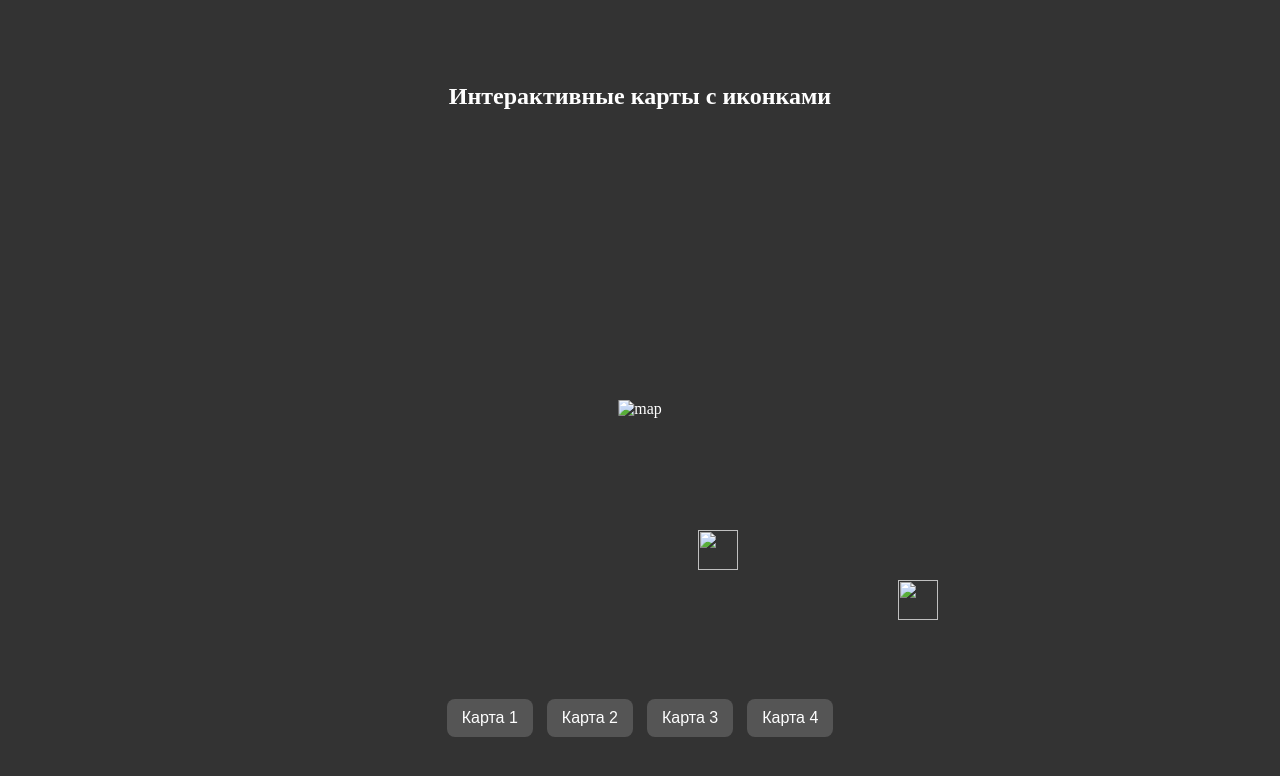
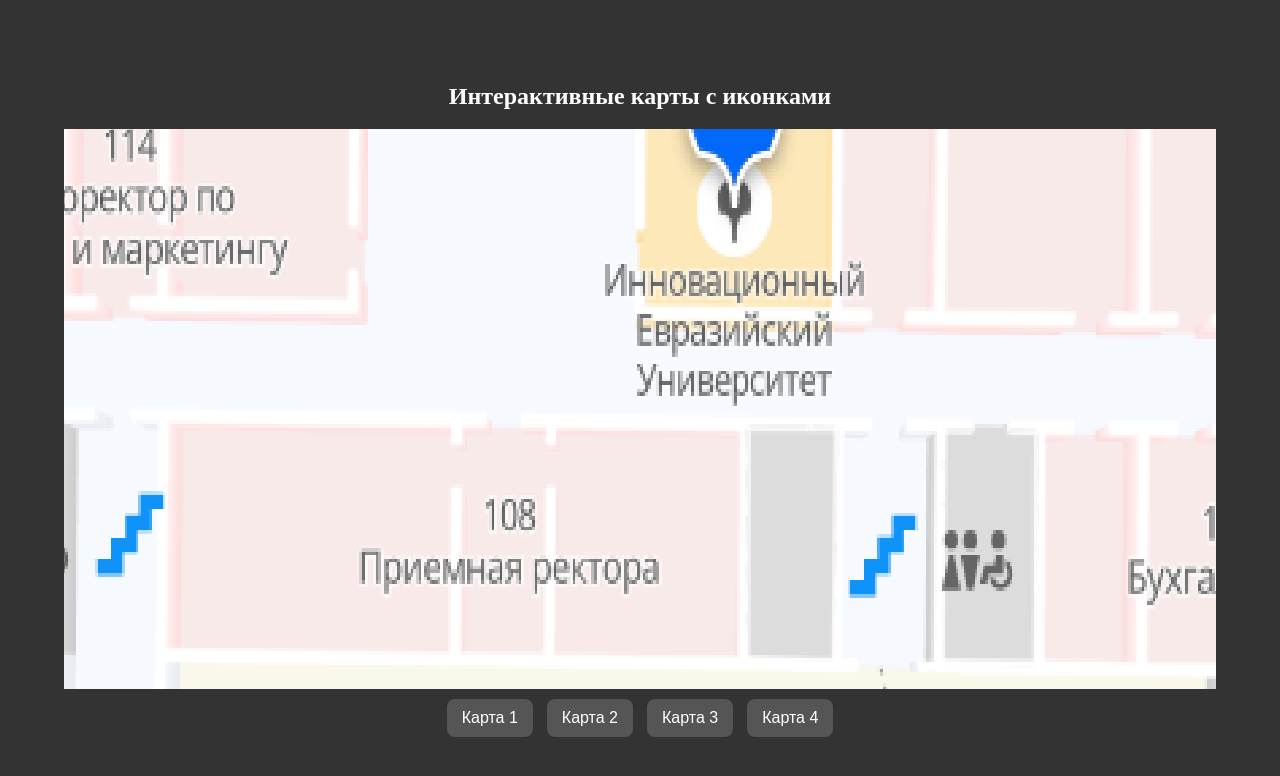
Before and after one commit to freedickman7-sys/ineumapqveste.github.io, a plain HTML site: page index.html in a window 1280 px wide. Drawn offline with Linux system fonts and the light colour scheme.

Commit message:
Update index.html

```diff
--- a/index.html
+++ b/index.html
@@ -66,17 +66,17 @@
 <body>
   <h2>Интерактивные карты с иконками</h2>
   <div id="map-container">
-    <img id="map" src="images/map1.png" alt="map">
+    <img id="map" src="image/map1.png" alt="map">
     <!-- Иконки -->
-    <img class="icon" id="icon0" src="">
-    <img class="icon" id="icon1" src="">
-    <img class="icon" id="icon2" src="">
-    <img class="icon" id="icon3" src="">
-    <img class="icon" id="icon4" src="">
-    <img class="icon" id="icon5" src="">
-    <img class="icon" id="icon6" src="">
-    <img class="icon" id="icon7" src="">
-    <img class="icon" id="icon8" src="">
+    <img class="icon" id="decan" src="">
+    <img class="icon" id="lab" src="">
+    <img class="icon" id="ofice" src="">
+    <img class="icon" id="park" src="">
+    <img class="icon" id="pc" src="">
+    <img class="icon" id="piano" src="">
+    <img class="icon" id="rector" src="">
+    <img class="icon" id="sport" src="">
+    <img class="icon" id="money" src="">
   </div>
 
   <div id="buttons">
@@ -93,11 +93,11 @@
     // --- Настройки иконок для каждой карты ---
     const mapsData = [
       {
-        src: "images/map1.png",
+        src: "image/map1.png",
         icons: [
-          {src:"images/icon1.png", x:100, y:150},
-          {src:"images/icon2.png", x:300, y:200},
-          {src:"images/icon3.png", x:500, y:350},
+          {src:"image/icon1.png", x:100, y:150},
+          {src:"image/icon2.png", x:300, y:200},
+          {src:"image/icon3.png", x:500, y:350},
           {src:"", x:0, y:0}, // пустая → не показывается
           {src:"", x:0, y:0},
           {src:"", x:0, y:0},
@@ -107,10 +107,10 @@
         ]
       },
       {
-        src: "images/map2.png",
+        src: "image/map2.png",
         icons: [
-          {src:"images/icon1.png", x:200, y:250},
-          {src:"images/icon2.png", x:400, y:300},
+          {src:"image/icon1.png", x:200, y:250},
+          {src:"image/icon2.png", x:400, y:300},
           {src:"", x:0, y:0},
           {src:"", x:0, y:0},
           {src:"", x:0, y:0},
@@ -121,9 +121,9 @@
         ]
       },
       {
-        src: "images/map3.png",
+        src: "image/map3.png",
         icons: [
-          {src:"images/icon3.png", x:250, y:200},
+          {src:"image/icon3.png", x:250, y:200},
           {src:"", x:0, y:0},
           {src:"", x:0, y:0},
           {src:"", x:0, y:0},
@@ -135,10 +135,10 @@
         ]
       },
       {
-        src: "images/map4.png",
+        src: "image/map4.png",
         icons: [
-          {src:"images/icon2.png", x:350, y:250},
-          {src:"images/icon3.png", x:450, y:350},
+          {src:"image/icon2.png", x:350, y:250},
+          {src:"image/icon3.png", x:450, y:350},
           {src:"", x:0, y:0},
           {src:"", x:0, y:0},
           {src:"", x:0, y:0},
```
